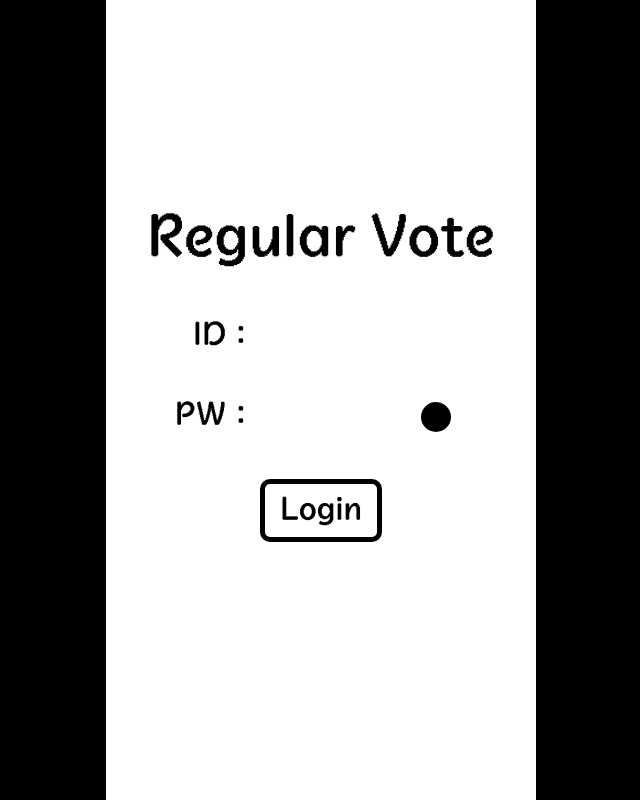
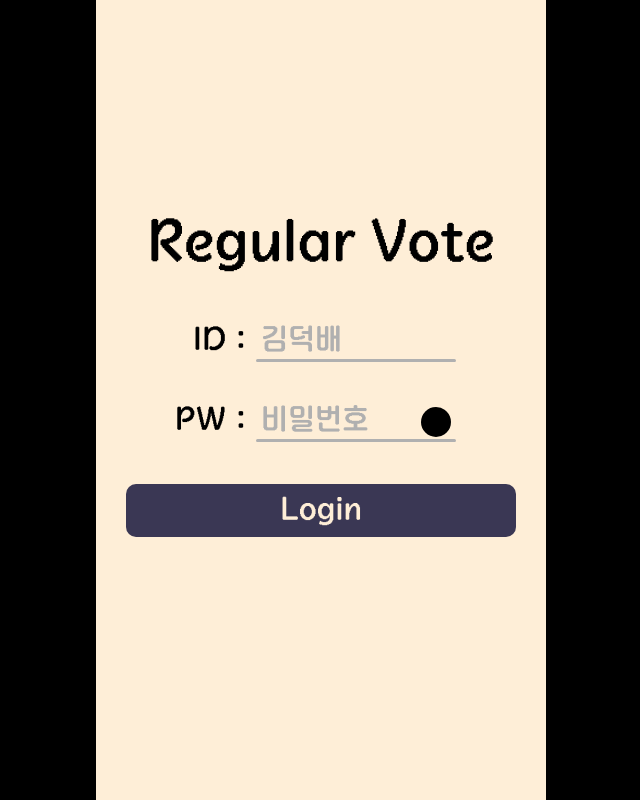
Before and after one commit to limgandhi/mobile-card, a React (Vite) app: page / in a window 1280 px wide. Shown: the whole page, without its empty margins (319-959 px from the left). Built offline with nearby package versions, Linux system fonts and the light colour scheme.

Commit message:
apply desgins

```diff
--- a/src/App.tsx
+++ b/src/App.tsx
@@ -59,8 +59,9 @@ function App() {
 const MobilePage = styled('div', {
   display: 'flex',
   width: '430px',
+  padding: '0px 10px',
   justifyContent: 'center',
-  background: '#FFFFFF',
+  background: '#FEEED7',
 });
 
 export default App;
--- a/src/components/Button.tsx
+++ b/src/components/Button.tsx
@@ -4,9 +4,10 @@ const Button = styled('button', {
   display: 'flex',
   justifyContent: 'center',
   alignItems: 'center',
-  color: '#000000',
-  background: '#FFFFFF',
-  border: '5px solid #000000',
+  color: '#FEEED7',
+  background: '#3A3754',
+  // border: '5px solid #000000',
+  border: '0px',
   borderRadius: 10,
   fontFamily: 'Moneygraphy-Pixel',
   variants: {
--- a/src/components/Input.tsx
+++ b/src/components/Input.tsx
@@ -1,6 +1,7 @@
 import React, { forwardRef, HTMLInputTypeAttribute, useRef, useState } from 'react';
 import { styled } from '@stitches/react';
 import Flex from './Flex.tsx';
+import Text from './Text.tsx';
 
 interface InputProps {
   type?: HTMLInputTypeAttribute;
@@ -29,7 +30,14 @@ const InputBase = forwardRef<HTMLInputElement, InputProps>(({ type, value, onCha
   return (
     <Flex column css={{ alignItems: 'center' }}>
       <Flex css={{ padding: '0px 5px', alignItems: 'center' }} between>
-        <Flex fitToParent>
+        <Flex fitToParent css={{ position: 'relative' }}>
+          {!(focusedYn || controlledValue !== '') && (
+            <Flex fullWidth css={{ position: 'absolute', pointerEvents: 'none' }}>
+              <Text fontSize={30} fontColor={'#B0B0B0'}>
+                {type === 'password' ? '비밀번호' : '김덕배'}
+              </Text>
+            </Flex>
+          )}
           <StyledInput
             ref={inputRef}
             type={showPasswordYn ? undefined : type}
@@ -46,7 +54,10 @@ const InputBase = forwardRef<HTMLInputElement, InputProps>(({ type, value, onCha
           />
         )}
       </Flex>
-      <BorderBottom focus={focusedYn || controlledValue !== ''} />
+      <Flex fullWidth css={{ position: 'relative' }}>
+        <BorderBottom fullWidth css={{ borderBottom: '3px solid #B0B0B0' }} />
+        <BorderBottom css={{ position: 'absolute' }} focus={focusedYn || controlledValue !== ''} />
+      </Flex>
     </Flex>
   );
 });
@@ -59,6 +70,7 @@ const StyledInput = styled('input', {
   outline: 'none',
   fontFamily: 'Moneygraphy-Pixel',
   fontSize: '30px',
+  backgroundColor: '#FEEED7',
 });
 
 const BorderBottom = styled(Flex, {
--- a/src/components/Text.tsx
+++ b/src/components/Text.tsx
@@ -4,12 +4,13 @@ import Flex from './Flex.tsx';
 
 interface TextProps {
   fontSize?: number;
+  fontColor?: string;
 }
 
-const TextBase = ({ children, fontSize }: PropsWithChildren<TextProps>) => {
+const TextBase = ({ children, fontSize, fontColor }: PropsWithChildren<TextProps>) => {
   const fontSizePx = fontSize + 'px';
 
-  return <span style={{ fontFamily: 'Moneygraphy-Pixel', fontSize: fontSizePx }}>{children}</span>;
+  return <span style={{ fontFamily: 'Moneygraphy-Pixel', fontSize: fontSizePx, color: fontColor }}>{children}</span>;
 };
 
 const Text = styled(TextBase, {
--- a/src/pages/HomePage.tsx
+++ b/src/pages/HomePage.tsx
@@ -103,8 +103,8 @@ const HomePage = () => {
             <Input type={'password'} value={password} onChange={(e) => handlePasswordChange(e)} />
           </Flex>
         </Flex>
-        <Flex fullWidth center>
-          <Button size={'lg'} onClick={() => handleLoginButtonClick(name, password)}>
+        <Flex css={{ padding: '0px 20px' }}>
+          <Button size={'lg'} css={{ flex: 1 }} onClick={() => handleLoginButtonClick(name, password)}>
             Login
           </Button>
         </Flex>
```
Also changed, not shown: manifest.json (added).
